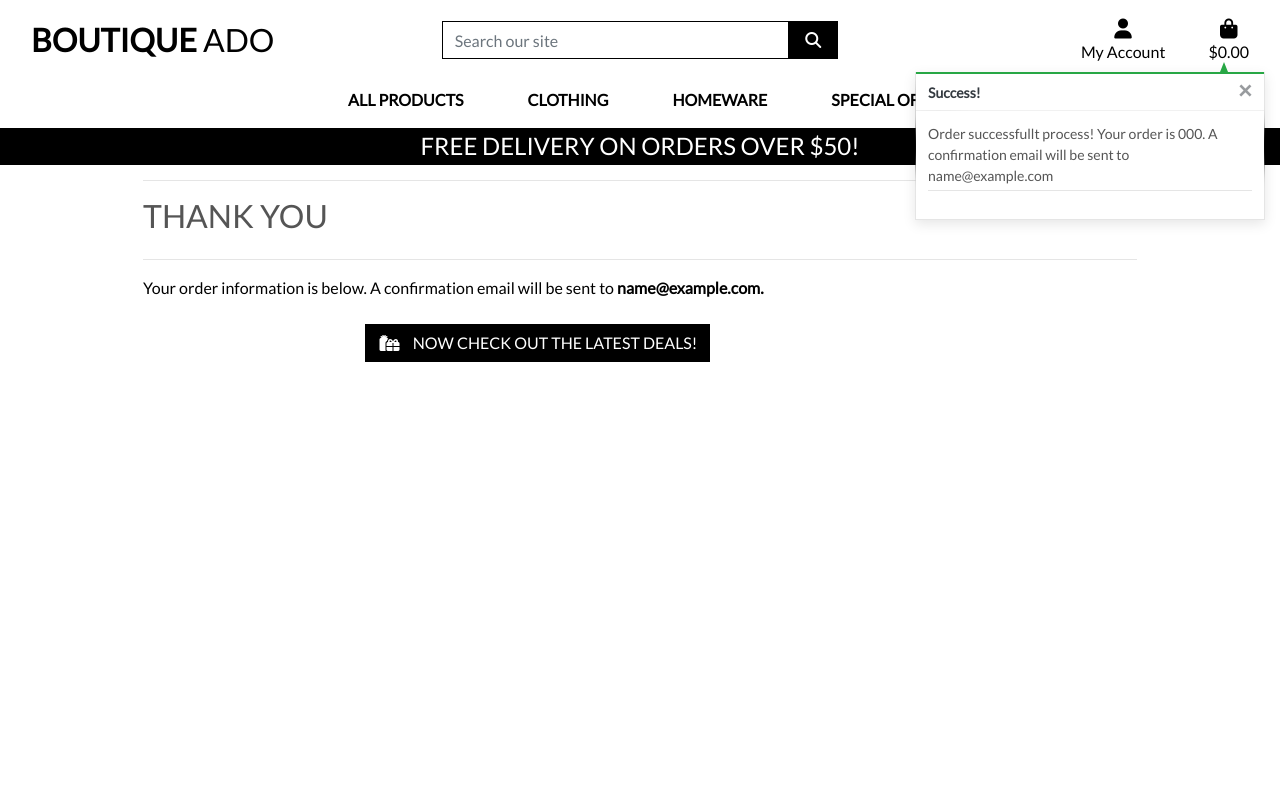
After one commit to MichaelCWalsh7/botique-ado-v1, a Django app: page /checkout/checkout_success/000 in a window 1280 px wide. The commit adds this page. Run offline with Django 3.2, Linux system fonts and the light colour scheme; tables that the repository leaves empty hold one stand-in row (values such as "Sample post"); some libraries are stand-ins or nearby versions.

Commit message:
Add checkout success logic

```diff
--- a/bag/templates/bag/bag.html
+++ b/bag/templates/bag/bag.html
@@ -89,7 +89,7 @@
                                     </td>
                             {% endfor %}
                             <tr>
-                                <td colspan="5" class="pt-5 text-end">
+                                <td colspan="5" class="pt-5 text-right">
                                     <h6><strong>Bag Total: ${{ total|floatformat:2 }}</strong></h6>
                                     <h6>Delivery: ${{ delivery|floatformat:2 }}</h6>
                                     <h4 class="mt-4"><strong>Grand Total: ${{ grand_total|floatformat:2 }}</strong></h4>
@@ -101,7 +101,7 @@
                                 </td>
                             </tr>
                             <tr>
-                                <td colspan="5" class="text-end">
+                                <td colspan="5" class="text-right">
                                     <a href="{% url 'products' %}" class="btn btn-outline-black rounded-0 btn-lg">
                                         <span class="icon">
                                             <i class="fas fa-chevron-left"></i>
--- a/checkout/__init__.py
+++ b/checkout/__init__.py
@@ -0,0 +1,6 @@
+# pylint: disable=missing-module-docstring,invalid-name
+# Tell django the name of the default config class for the app.
+# Without this line django wouldn't know about our custom ready method (
+# in the checkout apps.py) so
+# our signals wouldn't work.
+default_app_config = 'checkout.apps.CheckoutConfig'
--- a/checkout/models.py
+++ b/checkout/models.py
@@ -40,7 +40,7 @@ class Order(models.Model):  # noqa: DJ08
         """
         # Below we get the sum of a ll line item total fields for all
         # lineitem total fields for all lineitems on this order.
-        self.order_total = self.lineitems.aggregate(Sum('lineitem_total'))['lineitem_total__sum']  # noqa: E501
+        self.order_total = self.lineitems.aggregate(Sum('lineitem_total'))['lineitem_total__sum'] or 0  # noqa: E501
         # Then, if the total is less than the delivery threshold, we multiply
         # it the percentage (in this case 10) to get the delivery charge.
         if self.order_total > settings.FREE_DELIVERY_THRESHOLD:
--- /dev/null
+++ b/checkout/templates/checkout/checkout_success.html
@@ -0,0 +1,42 @@
+{% extends "base.html" %}
+{% load static %}
+
+{% block extra_css %}
+<link rel="stylesheet" href="{% static 'checkout/css/checkout.css' %}">
+{% endblock %}
+
+{% block page_header %}
+    <div class="container header-container">
+        <div class="row">
+            <div class="col"></div>
+        </div>
+    </div>
+{% endblock %}
+
+{% block content %}
+    <div class="overlay"></div>
+    <div class="container">
+        <div class="row">
+            <div class="col">
+                <hr>
+                <h2 class="logo-font mb-4">Thank You</h2>
+                <hr>
+                <p class="text-black">Your order information is below. A confirmation email will be sent to <strong>{{ order.email }}.</strong></p>
+            </div>
+        </div>
+
+        <div class="row">
+            <div class="col-12 col-lg-7"></div>
+        </div>
+        <div class="row">
+            <div class="col-12 col-lg-7 text-right">
+                <a href="{% url 'products' %}?category=new_arrivals,deals,clearance" class="btn btn-black rounded-0 my-2">
+					<span class="icon mr-2">
+						<i class="fas fa-gifts"></i>
+					</span>
+					<span class="text-uppercase">Now check out the latest deals!</span>
+				</a>
+            </div>
+        </div>
+    </div>
+{% endblock %}
--- a/checkout/urls.py
+++ b/checkout/urls.py
@@ -1,8 +1,9 @@
-# pylint: disable=missing-module-docstring,unused-import
+# pylint: disable=missing-module-docstring,unused-import,line-too-long
 from django.contrib import admin  # noqa: F401
 from django.urls import path
 from . import views
 
 urlpatterns = [
-    path('', views.checkout, name='checkout')
+    path('', views.checkout, name='checkout'),
+    path('checkout_success/<order_number>', views.checkout_success, name='checkout_success'),  # noqa: E501
 ]
--- a/checkout/views.py
+++ b/checkout/views.py
@@ -1,33 +1,87 @@
 # pylint: disable=missing-module-docstring,missing-function-docstring,line-too-long,unused-variable,unused-import  # noqa: E501
-from django.shortcuts import render, redirect, reverse
+# pylint: disable=no-member,undefined-variable
+from django.shortcuts import render, redirect, reverse, get_object_or_404
 from django.contrib import messages
 from django.conf import settings  # noqa: F401
 
 import stripe  # noqa: F401
 
 from bag.contexts import bag_contents
+from products.models import Product
 from .forms import OrderForm
+from .models import Order, OrderLineItem
 
 
 def checkout(request):
     stripe_public_key = settings.STRIPE_PUBLIC_KEY  # noqa: F841
     stripe_secret_key = settings.STRIPE_SECRET_KEY
 
-    bag = request.session.get('bag', {})
-    if not bag:
-        messages.error(request, "There's nothing in your bag at the moment.")
-        return redirect(reverse('products'))
+    if request.method == 'POST':
+        bag = request.session.get('bag', {})
 
-    current_bag = bag_contents(request)
-    total = current_bag['grand_total']
-    stripe_total = round(total * 100)  # noqa: F841
-    stripe.api_key = stripe_secret_key
-    intent = stripe.PaymentIntent.create(
-        amount=stripe_total,
-        currency=settings.STRIPE_CURRENCY,
-    )  # noqa: F841
+        form_data = {  # noqa: F841
+            'full_name': request.POST['full_name'],
+            'email': request.POST['email'],
+            'phone_number': request.POST['phone_number'],
+            'country': request.POST['country'],
+            'postcode': request.POST['postcode'],
+            'town_or_city': request.POST['town_or_city'],
+            'street_address1': request.POST['street_address1'],
+            'street_address2': request.POST['street_address2'],
+            'county': request.POST['county'],
+        }
 
-    order_form = OrderForm()
+        order_form = OrderForm(form_data)
+        if order_form.is_valid():
+            order = order_form.save()
+            for item_id, item_data in bag.items():
+                try:
+                    product = Product.objects.get(id=item_id)
+                    if isinstance(item_data, int):
+                        order_line_item = OrderLineItem(
+                            order=order,  # noqa: F821
+                            product=product,
+                            quantity=item_data,
+                        )
+                        order_line_item.save()
+                    else:
+                        for size, quantity in item_data['items_by_size'].items():  # noqa: E501
+                            order_line_item = OrderLineItem(
+                                order=order,  # noqa: F821
+                                product=product,
+                                quantity=quantity,
+                                product_size=size,
+                            )
+                            order_line_item.save()
+                except Product.DoesNotExist:
+                    messages.error(request, (
+                        "One of the products in your bag wasn't found in our database."  # noqa: E501
+                        "Please call us for assistance!")
+                    )
+                    order.delete()  # noqa: F821
+                    return redirect(reverse('view_bag'))
+
+            request.session['save_info'] = 'save-info' in request.POST
+            return redirect(reverse('checkout_success', args=[order.order_number]))  # noqa: E501,F821
+        else:
+            messages.error(request, 'There was an error with your form. \
+                Please double check your information.')
+    else:
+        bag = request.session.get('bag', {})
+        if not bag:
+            messages.error(request, "There's nothing in your bag at the moment.")  # noqa: E501
+            return redirect(reverse('products'))
+
+        current_bag = bag_contents(request)
+        total = current_bag['grand_total']
+        stripe_total = round(total * 100)  # noqa: F841
+        stripe.api_key = stripe_secret_key
+        intent = stripe.PaymentIntent.create(
+            amount=stripe_total,
+            currency=settings.STRIPE_CURRENCY,
+        )  # noqa: F841
+
+        order_form = OrderForm()
 
     if not stripe_public_key:
         messages.warning(request, 'Stripe public key is missing. \
@@ -40,3 +94,24 @@ def checkout(request):
     }
 
     return render(request, template, context)
+
+
+def checkout_success(request, order_number):
+    """
+    Handle successful checkouts
+    """
+    save_info = request.session.get('save_info')  # noqa: F841
+    order = get_object_or_404(Order, order_number=order_number)
+    messages.success(request, f'Order successfullt process! \
+        Your order is {order_number}. A confirmation \
+            email will be sent to {order.email}')
+
+    if 'bag' in request.session:
+        del request.session['bag']
+
+    template = 'checkout/checkout_success.html'
+    context = {
+        'order': order,
+    }
+
+    return render(request, template, context)
```
